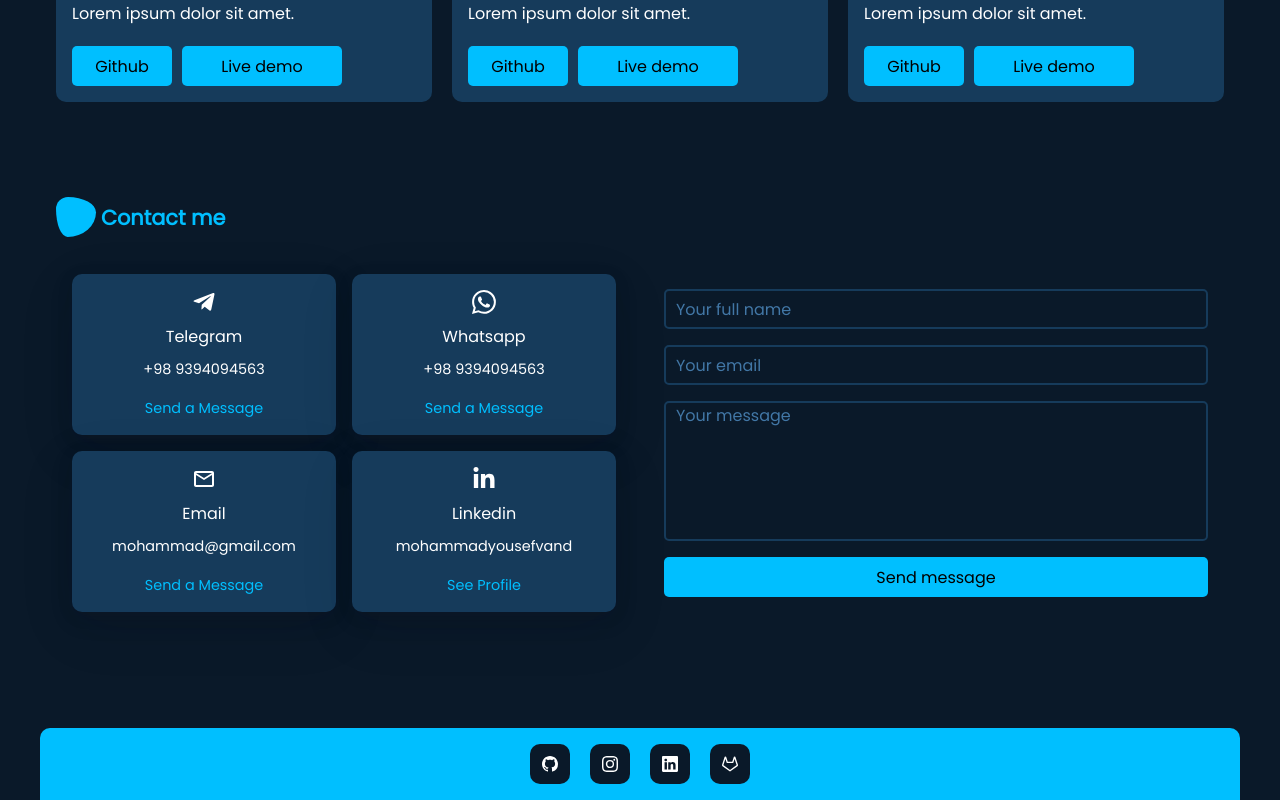
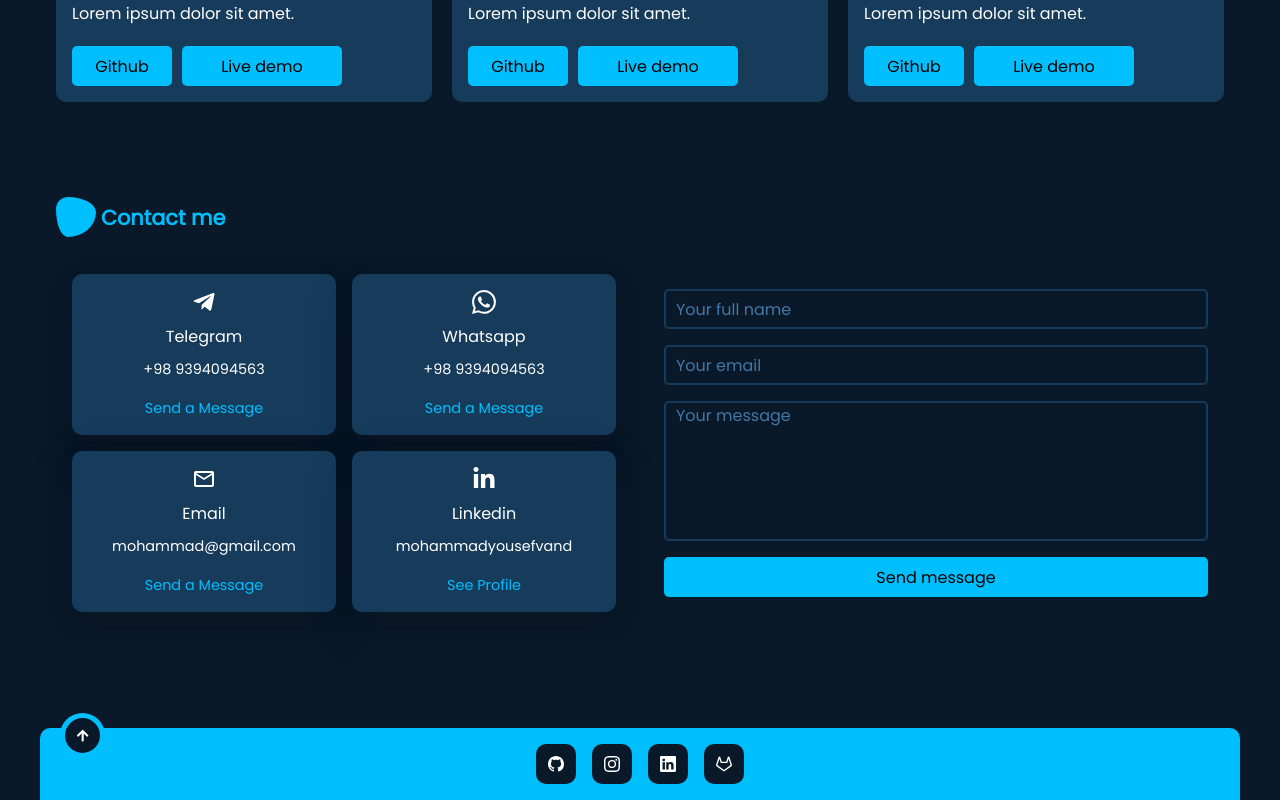
Before and after one commit to mohammadyousefvand/portofolio, a React (Create React App) app: page / in a window 1280 px wide. Shown: the part 1742-2542 px from the top of the page. Built offline with nearby package versions, Linux system fonts and the light colour scheme.

Commit message:
Footer: add Scroll top button

```diff
--- a/src/index.css
+++ b/src/index.css
@@ -16,6 +16,10 @@
   --primary-color: #0a1929;
   --secondry-color: deepskyblue;
   --box-color: rgb(22, 59, 91);
+}
+
+html {
+  scroll-behavior: smooth;
 }
 
 body {
--- a/src/page/Footer/Footer.css
+++ b/src/page/Footer/Footer.css
@@ -4,8 +4,9 @@
   align-items: center;
   justify-content: center;
   border-radius: 10px 10px 0 0;
-  gap: 20px;
+  gap: 16px;
   margin-top: 50px;
+  position: relative;
 }
 
 .footer-link {
@@ -19,9 +20,29 @@
   border-radius: 10px;
 }
 
-.footer-link:hover .footer-icon{
+.footer-link:hover .footer-icon,
+.move-top {
   color: var(--secondry-color);
-  transition: color .3s ease;
+  transition: color 0.3s ease;
+}
+
+.move-top {
+  position: absolute;
+  top: -15px;
+  left: 20px;
+  width: 45px;
+  height: 45px;
+  background-color: var(--primary-color);
+  border: 5px solid var(--secondry-color);
+  color: #fff;
+  border-radius: 50%;
+  cursor: pointer;
+  transition: all 0.3s ease;
+}
+
+.move-top:hover {
+  color: var(--secondry-color);
+  transform: translateY(-5px);
 }
 
 @media screen and (max-width: 500px) {
--- a/src/page/Footer/Footer.jsx
+++ b/src/page/Footer/Footer.jsx
@@ -3,10 +3,17 @@ import "./Footer.css";
 import { GoMarkGithub } from "react-icons/go";
 import { BsInstagram, BsLinkedin } from "react-icons/bs";
 import { FiGitlab } from "react-icons/fi";
+import { FaArrowUp } from "react-icons/fa";
 
 function Footer() {
+  const scrollTopHandler = () => {
+    window.scrollTo(0, 0);
+  };
   return (
     <div className="footer flex">
+      <button onClick={scrollTopHandler} className="move-top flex center">
+        <FaArrowUp />
+      </button>
       <a href="https://github.com/mohammadyousefvand" className="footer-link">
         <GoMarkGithub className="footer-icon" />
       </a>
```
